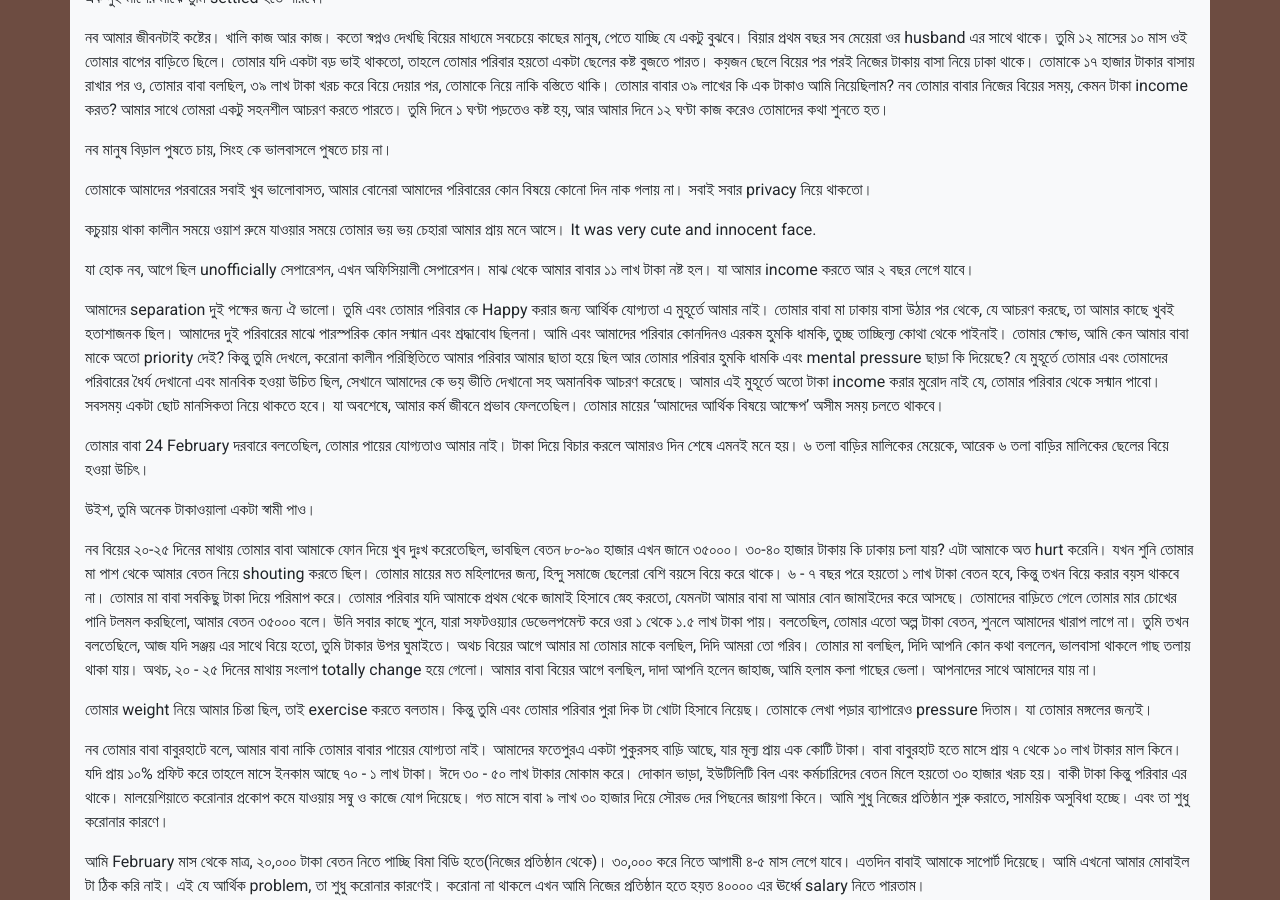
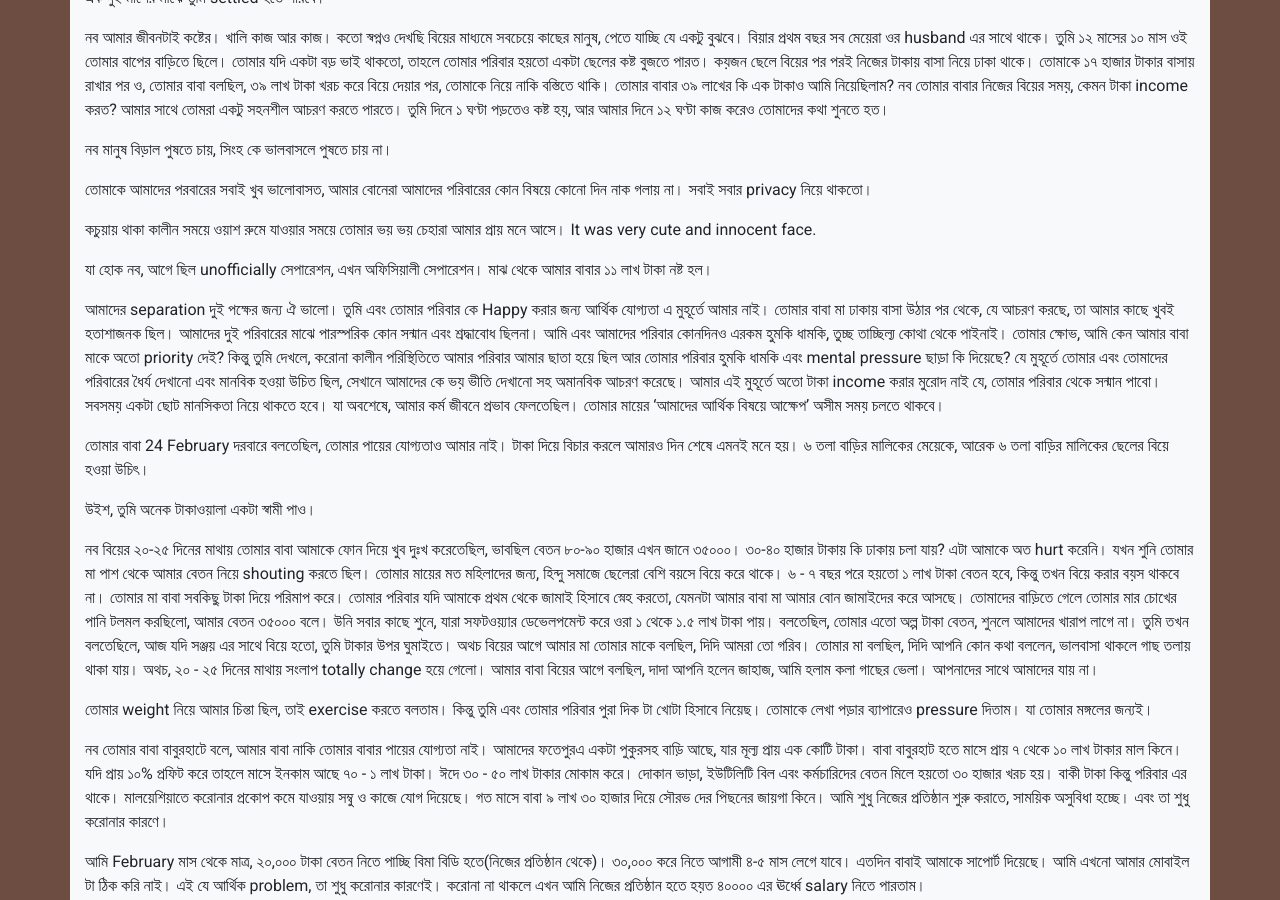
Before and after one commit to polodev/nobo, a Jekyll site: the page built from index2.md, in a window 1280 px wide and 900 px high, scrolled down 2247 px. Built offline with Jekyll 4.4.1, drawn with Linux system fonts in a browser that asks for light colours; nearby versions of some CDN libraries.

Commit message:
--updated--

```diff
--- a/index2.md
+++ b/index2.md
@@ -83,7 +83,7 @@ active: last-message
 
 কচুয়ায় থাকা কালীন সময়ে ওয়াশ রুমে যাওয়ার সময়ে তোমার ভয় ভয় চেহারা আমার প্রায় মনে আসে। It was very cute and innocent face.
 
-যা হোক নব, আগে ছিল unofficially সেপারেশন, এখন অফিসিয়ালী সেপারেশন। মাঝ থেকে আমার বাবার ১১ লাখ টাকা নষ্ট হল। যা আমার income করতে আর ২ বছর লেগে যাবে।
+যা হোক নব, আগে ছিল unofficially সেপারেশন, এখন অফিসিয়ালী সেপারেশন। মাঝ থেকে আমার বাবার ১১ লাখ টাকা নষ্ট হল।
 
 আমাদের separation দুই পক্ষের জন্য ঐ ভালো। তুমি এবং তোমার পরিবার কে Happy করার জন্য আর্থিক যোগ্যতা এ মুহূর্তে আমার নাই। তোমার বাবা মা ঢাকায় বাসা উঠার পর থেকে, যে আচরণ করছে, তা আমার কাছে খুবই হতাশাজনক ছিল। আমাদের দুই পরিবারের মাঝে পারস্পরিক কোন সন্মান এবং শ্রদ্ধাবোধ ছিলনা। আমি এবং আমাদের পরিবার কোনদিনও এরকম হুমকি ধামকি, তুচ্ছ তাচ্ছিল্য কোথা থেকে পাইনাই। তোমার ক্ষোভ, আমি কেন আমার বাবা মাকে অতো priority দেই? কিন্তু তুমি দেখলে, করোনা কালীন পরিস্থিতিতে আমার পরিবার আমার ছাতা হয়ে ছিল আর তোমার পরিবার হুমকি ধামকি এবং mental pressure ছাড়া কি দিয়েছে? যে মুহূর্তে তোমার এবং তোমাদের পরিবারের ধৈর্য দেখানো এবং মানবিক হওয়া উচিত ছিল, সেখানে আমাদের কে ভয় ভীতি দেখানো সহ অমানবিক আচরণ করেছে। আমার এই মুহূর্তে অতো টাকা income করার মুরোদ নাই যে, তোমার পরিবার থেকে সন্মান পাবো। সবসময় একটা ছোট মানসিকতা নিয়ে থাকতে হবে। যা অবশেষে, আমার কর্ম জীবনে প্রভাব ফেলতেছিল। তোমার মায়ের 'আমাদের আর্থিক বিষয়ে আক্ষেপ' অসীম সময় চলতে থাকবে।
 
```
